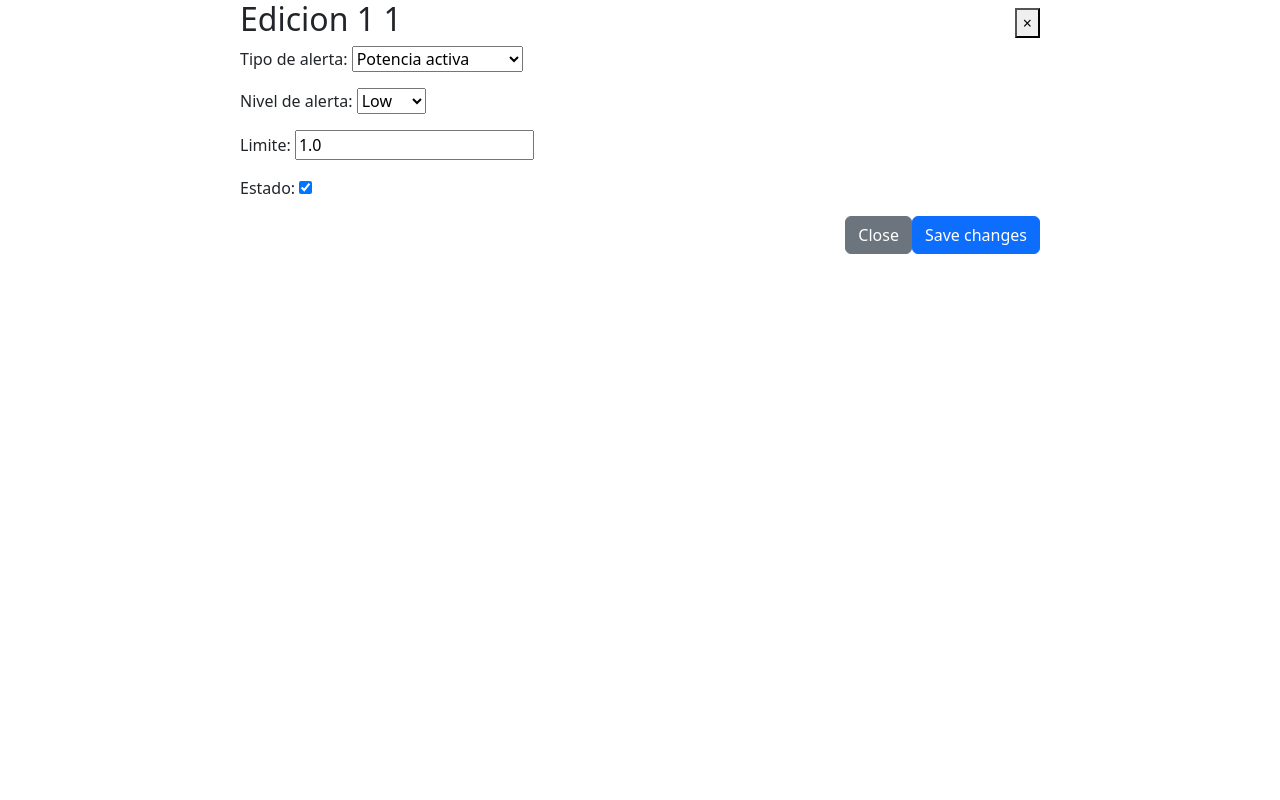
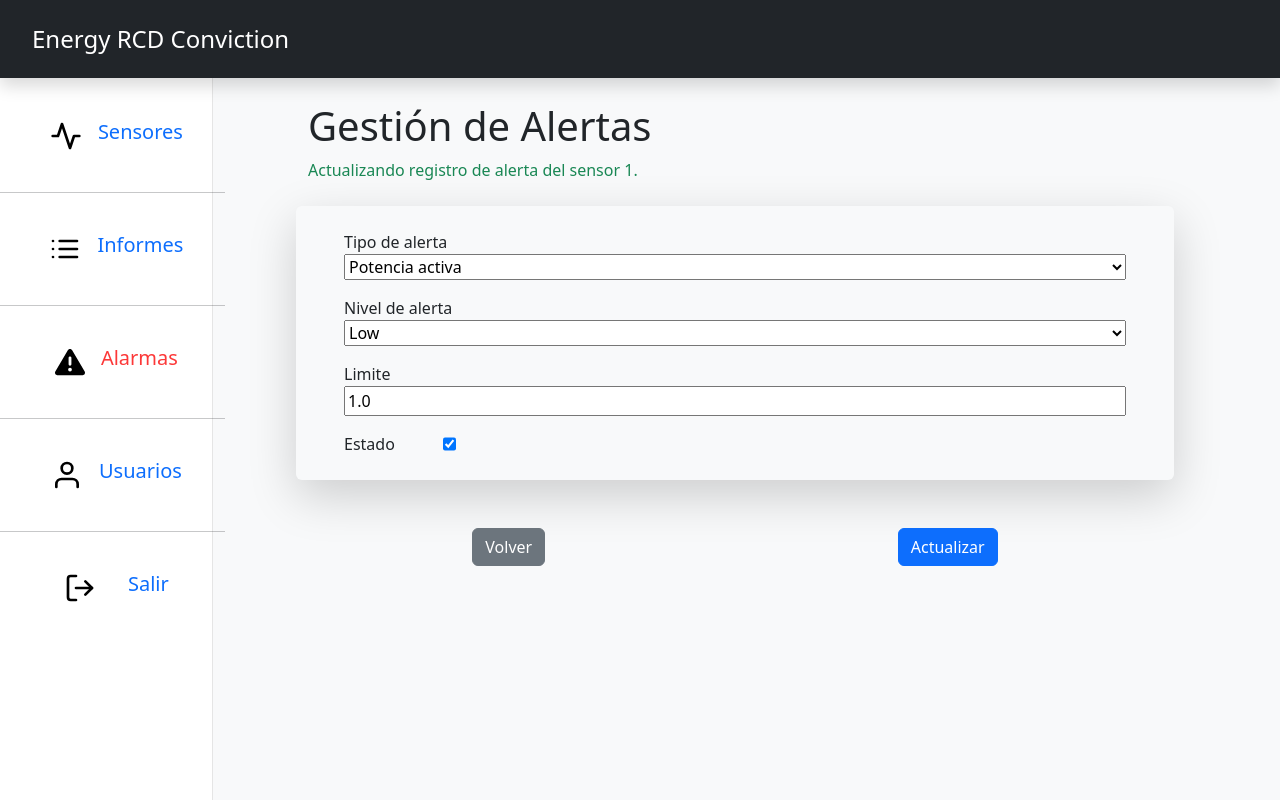
Before and after one commit to cpce1901/SCappMonitor, a Django app: page /alertas/gestion/form/1/1/ in a window 1280 px wide. Run offline with Django 4.2, Linux system fonts and the light colour scheme; tables that the repository leaves empty hold one stand-in row (values such as "Sample post"); one stand-in notice (Sample message) is shown; parts of the project's set-up code (start-up, migrations or seed data) failed here and were passed over; some libraries are stand-ins or nearby versions.

Commit message:
mensajes agregados a crud alertas

```diff
--- a/backAppMonitor/apps/alerts/views.py
+++ b/backAppMonitor/apps/alerts/views.py
@@ -132,7 +132,7 @@ class AlertCreateForms(FormView):
         alert_type_name = alert_type_choices.get(type_name, "Desconocido")
         level_name = level_choices.get(level, "Desconocido")
 
-        # mensaje de error en pantalla
+        # mensaje de success en pantalla
         messages.success(
             self.request,
             f"La alerta tipo {alert_type_name} de nivel {level_name} ha sido creada con exito.",
@@ -153,14 +153,17 @@ class AlertsUpdateForms(UpdateView):
     model = Alerts
     fields = ["type_name", "level", "limit", "status"]
 
+    # Datos que se envian a template directamente
     def get_context_data(self, **kwargs):
         sensor_name = self.kwargs["sen"]
         pk = self.kwargs["pk"]
+        sensor = Sensor.objects.get(id=sensor_name)
         context = super().get_context_data(**kwargs)
-        context["sensor"] = sensor_name
+        context["sensor"] = sensor
         context["pk"] = pk
         return context
 
+    # Asignamos los datos iniciales al formulario
     def get_form_kwargs(self):
         kwargs = super().get_form_kwargs()
         alert_instance = get_object_or_404(Alerts, pk=self.kwargs["pk"])
@@ -171,14 +174,32 @@ class AlertsUpdateForms(UpdateView):
         }
         return kwargs
 
+    # Procesamiento de formulario valido
     def form_valid(self, form):
-        print("formulario")
+        # Nombre para variables de mensaje
+        alert_type_name = ""
+        level_choices = ""
+
+        # Definimos estructura de datos
+        alert_type_choices = {
+            "1": "Tension Monofasica",
+            "2": "Tension trifasica",
+            "3": "Corriente de fase",
+            "4": "Potencia de fase",
+            "5": "Potencia activa",
+            "6": "Factor de potencia",
+            "7": "Frecuencia",
+        }
+
+        level_choices = {"0": "Low", "1": "High"}
+
         type_name = form.cleaned_data["type_name"]
         level = form.cleaned_data["level"]
 
         sensor_name = self.kwargs["sen"]
         sensor_instance = Sensor.objects.get(number_sensor=sensor_name)
 
+        # Creamos una instancia que expluya la actual informacion conseguida
         existing_alerts = Alerts.objects.filter(
             sensor=sensor_instance,
             type_name=type_name,
@@ -186,33 +207,35 @@ class AlertsUpdateForms(UpdateView):
         ).exclude(pk=self.object.pk)
 
         if existing_alerts.exists():
-            alert_type_choices = {
-                "1": "Tension Monofasica",
-                "2": "Tension trifasica",
-                "3": "Corriente de fase",
-                "4": "Potencia de fase",
-                "5": "Potencia activa",
-                "6": "Factor de potencia",
-                "7": "Frecuencia",
-            }
-
-            level_choices = {"0": "Low", "1": "High"}
-
+            # Obtenemos los datos para mostrar en el mensaje de error
             alert_type_name = alert_type_choices.get(type_name, "Desconocido")
             level_name = level_choices.get(level, "Desconocido")
 
-            form.add_error(
-                None,
+            # mensaje de error en pantalla
+            messages.error(
+                self.request,
                 f"Ya existe una alerta de {alert_type_name} con nivel {level_name}.",
             )
             return self.form_invalid(form)
 
+        # Creamos un guardado falso para continuar con el flujo de trabajo
         self.object = form.save(commit=False)
         self.object.sensor = sensor_instance
         self.object.save()
 
+        # Obtenemos los datos para mostrar en el mensaje de error
+        alert_type_name = alert_type_choices.get(type_name, "Desconocido")
+        level_name = level_choices.get(level, "Desconocido")
+
+        # mensaje de success en pantalla
+        messages.success(
+            self.request,
+            f"La alerta tipo {alert_type_name} de nivel {level_name} ha sido creada con exito.",
+        )
+
         return super().form_valid(form)
 
+    # Redireccion si todo esta bien
     def get_success_url(self):
         sensor_name = self.kwargs["sen"]
         return reverse_lazy(
@@ -234,6 +257,11 @@ class AlertDeleteForm(DeleteView):
 
     def get_success_url(self):
         sensor_name = self.kwargs["sen"]
+        # mensaje de success en pantalla
+        messages.success(
+            self.request,
+            f"el registro ha sido eliminado con exito.",
+        )
         return reverse_lazy(
             "alerts_app:gestionAlertsSensor", kwargs={"pk": sensor_name}
         )
--- a/backAppMonitor/templates/alerts/alertUpdate.html
+++ b/backAppMonitor/templates/alerts/alertUpdate.html
@@ -2,7 +2,7 @@
 
 {% load static %}
 
-{% block title %}Energy-Ubicaciones{% endblock title %}
+{% block title %}Energy-Emais{% endblock title %}
 
 {% block style %}
 
@@ -16,31 +16,82 @@
 
 {% block content %}
 
-<div class="modal-dialog modal-lg" role="document" tabindex="-1">
-    <div class="modal-content">
-        <div class="modal-header">
-            <h2>Edicion {{ sensor }}  {{ pk }}</h2>
-            <button class="close" type="button" data-bs-dismiss="modal" aria-label="close">
-                <span aria-hidden="true">&times;</span>
-            </button>
+<body class="bg-light">
+
+    {% include 'include/header.html' %}
+
+    <div class="container">
+        <div class="row">
+            {% include 'include/aside.html' %}
+
+            <main class="ms-sm-auto col-xl-10 px-md-4 full">
+
+                <div class="m-4">
+                    <h1>Gestión de Alertas</h1>
+                    <p class="text-success">Actualizando registro de alerta del sensor {{ sensor.number_sensor }}.</p>
                 </div>
-        <form action="{% url 'alerts_app:alertUpdateForm' sensor pk %}" method="POST">
-            <div class="modal-body">
+
+                <div class="container">
+                    <form action="{% url 'alerts_app:alertUpdateForm' sensor.id pk %}" method="POST"
+                        class=" d-flex flex-column">
                         {% csrf_token %}
-                {{ form.as_p }}
+
+                        <div class="rounded shadow-lg py-4 px-5 mb-5 d-flex flex-column gap-3">
+                            <div class="d-flex flex-column">
+                                {{ form.type_name.label }}
+                                {{ form.type_name }}
                             </div>
-            <div class="modal-footer">
-                <button type="button" class="btn btn-secondary">Close</button>
-                <button type="submit" class="btn btn-primary">Save changes</button>
+                            <div class="d-flex flex-column">
+                                {{ form.level.label }}
+                                {{ form.level }}
+                            </div>
+                            <div class="d-flex flex-column">
+                                {{ form.limit.label }}
+                                {{ form.limit }}
+                            </div>
+                            <div class="d-flex gap-5">
+                                {{ form.status.label }}
+                                {{ form.status }}
+                            </div>
 
                         </div>
+
+                        <div class="d-flex justify-content-around">
+                            <a href="{% url 'alerts_app:gestionAlertsSensor' sensor %}"
+                                class="btn btn-secondary">Volver</a>
+                            <button type="submit" class="btn btn-primary">Actualizar</button>
+                        </div>
+
                     </form>
                 </div>
+            </main>
         </div>
-{% block scriptII %}
+    </div>
+
+    <div>
+        {% if messages %}
+
+        {% for message in messages %}
+
+        {% if message.tags == "error" %}
+
+        <script>
+            Swal.fire({
+                title: 'Error',
+                text: '{{ message }}',
+                icon: 'error',
+                confirmButtonText: 'Cerrar'
+            });
+        </script>
 
 
+        {% endif %}
 
-{% endblock scriptII %}
+        {% endfor %}
+
+        {% endif %}
+
+    </div>
+</body>
 
 {% endblock content %}
--- a/backAppMonitor/templates/alerts/alerts.html
+++ b/backAppMonitor/templates/alerts/alerts.html
@@ -57,10 +57,4 @@
 </body>
 
 
-
-
-{% block scriptII %}
-
-{% endblock scriptII %}
-
 {% endblock content %}
```
Also changed, not shown: backAppMonitor/templates/alerts/alertAdd.html (+0 -7 lines), backAppMonitor/templates/alerts/alertDelete.html (+40 -25 lines), backAppMonitor/templates/alerts/alertSelect.html (+1 -9 lines), backAppMonitor/templates/alerts/alertsSensor.html (+1 -12 lines), backAppMonitor/templates/alerts/emailAdd.html (+0 -7 lines), backAppMonitor/templates/alerts/emailDelete.html (+0 -7 lines), backAppMonitor/templates/alerts/emailUpdate.html (+0 -7 lines), backAppMonitor/templates/alerts/emailsList.html (+0 -7 lines). Lines whose indentation alone changed are shown as unchanged.
